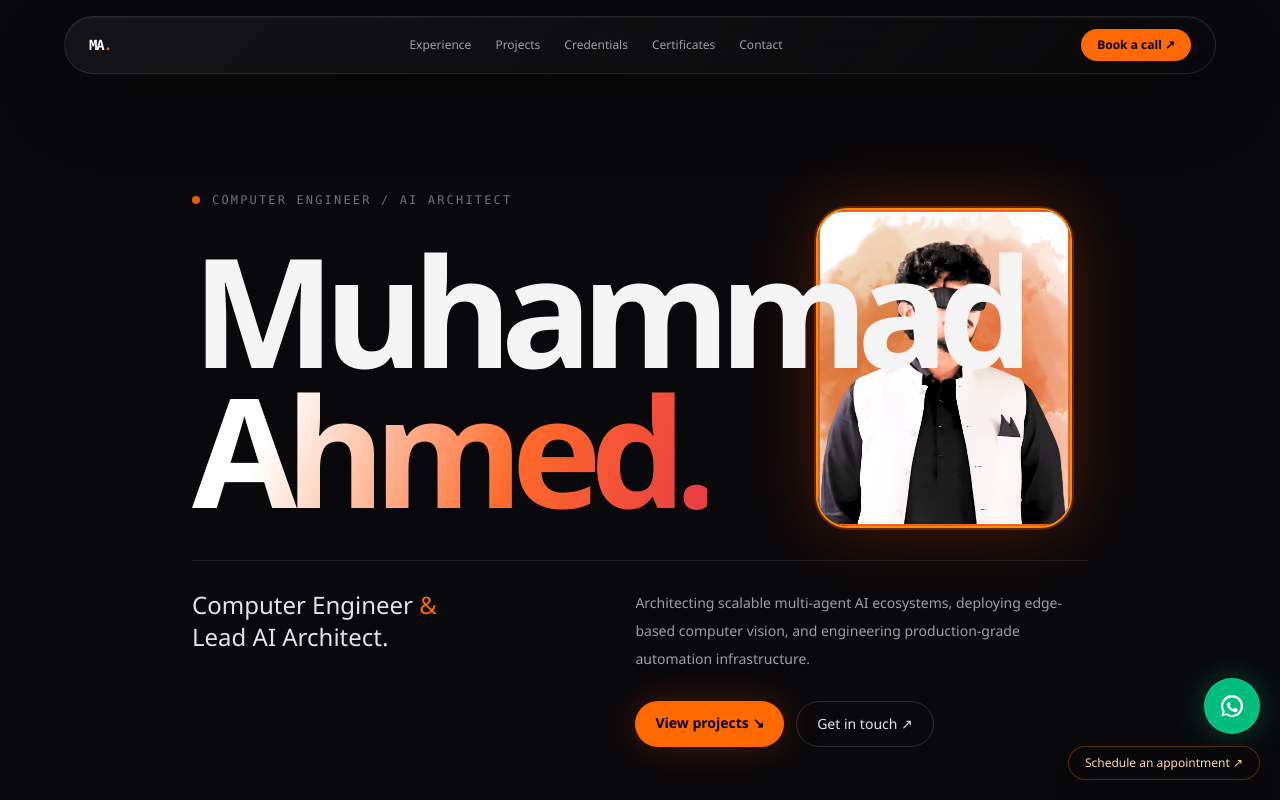
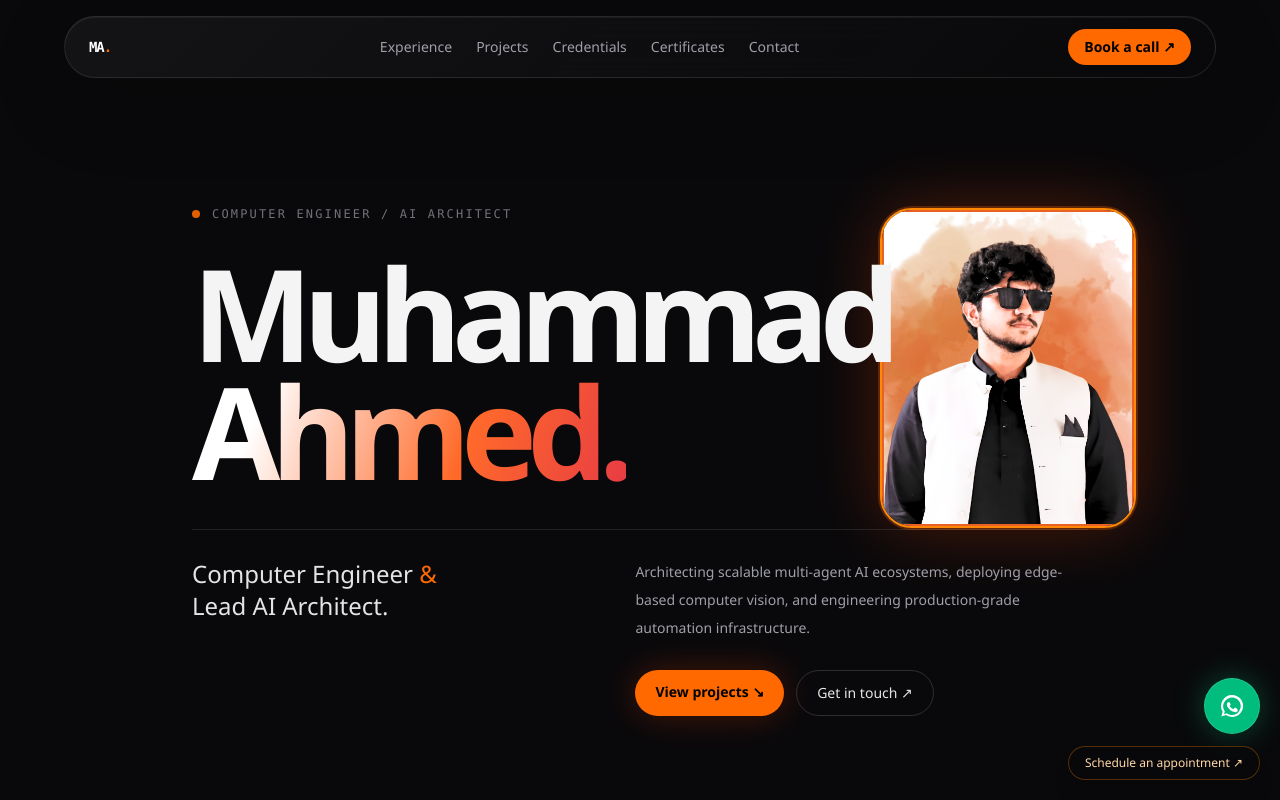
Before and after one commit to MUHAMMADAHMED41/portfolio-webiste, a Next.js app: page / in a window 1280 px wide. Shown: the top 800 px of the page. Built offline with nearby package versions, Linux system fonts and the light colour scheme; no server answers.

Commit message:
Adjust hero portrait and header typography

```diff
--- a/app/page.tsx
+++ b/app/page.tsx
@@ -1,7 +1,4 @@
-"use client";
-
 import Image from "next/image";
-import { motion } from "framer-motion";
 import { PageShell } from "@/components/SiteChrome";
 import { certificates, ciscoBadges, experience, freelanceProjects, googleBadges, linkedinUrl, microsoftBadgeImage, microsoftBadges } from "@/lib/portfolio-data";
 
@@ -21,16 +18,16 @@ export default function Home() {
     <section className="relative mx-auto flex min-h-[730px] max-w-7xl items-center px-6 pb-28 pt-20 sm:px-10 lg:px-16">
       <div className="relative z-10 max-w-5xl">
         <p className="mb-8 flex items-center gap-3 font-mono text-xs uppercase tracking-[0.18em] text-zinc-500"><span className="h-2 w-2 animate-pulse rounded-full bg-orange-500" /> Computer Engineer / AI Architect</p>
-        <div className="mb-8 flex items-center gap-5 sm:hidden"><div className="relative h-20 w-20 overflow-hidden rounded-full border border-orange-400/40 bg-zinc-900"><Image src="/pfp.jpeg" alt="Muhammad Ahmed" fill sizes="80px" className="object-cover" /></div><span className="font-mono text-xs uppercase tracking-[0.18em] text-orange-300">Muhammad Ahmed</span></div><h1 className="text-6xl font-semibold leading-[0.92] tracking-[-0.075em] sm:text-8xl lg:text-[9.5rem]">Muhammad<br /><span className="text-gradient">Ahmed.</span></h1>
+        <div className="mb-8 flex items-center gap-5 sm:hidden"><div className="relative h-20 w-20 overflow-hidden rounded-full border border-orange-400/40 bg-zinc-900"><Image src="/pfp.jpeg" alt="Muhammad Ahmed" fill sizes="80px" className="object-cover" /></div><span className="font-mono text-xs uppercase tracking-[0.18em] text-orange-300">Muhammad Ahmed</span></div><h1 className="text-5xl font-semibold leading-[0.92] tracking-[-0.075em] sm:text-7xl lg:text-[8rem]">Muhammad<br /><span className="text-gradient">Ahmed.</span></h1>
         <div className="mt-10 grid max-w-4xl gap-8 border-t border-white/10 pt-7 md:grid-cols-[1fr_1.1fr]"><p className="text-xl font-medium text-zinc-200 sm:text-2xl">Computer Engineer <span className="text-orange-500">&amp;</span><br />Lead AI Architect.</p><div><p className="max-w-lg text-sm leading-7 text-zinc-400">Architecting scalable multi-agent AI ecosystems, deploying edge-based computer vision, and engineering production-grade automation infrastructure.</p><div className="mt-7 flex flex-wrap gap-3"><a href="/projects" className="rounded-full bg-orange-500 px-5 py-3 text-sm font-bold text-black shadow-[0_0_35px_rgba(255,69,0,0.25)] hover:bg-orange-400">View projects ↘</a><a href="/contact" className="rounded-full border border-white/15 px-5 py-3 text-sm text-zinc-200 hover:border-orange-500/60">Get in touch ↗</a></div></div></div>
-      </div><div className="absolute right-8 top-24 hidden h-64 w-52 overflow-hidden rounded-[2rem] border-2 border-orange-400 bg-zinc-900/60 shadow-[0_0_70px_rgba(255,69,0,0.28)] ring-2 ring-orange-500/25 sm:block lg:right-20 lg:h-80 lg:w-64"><Image src="/pfp.jpeg" alt="Muhammad Ahmed" fill sizes="256px" className="object-cover" priority /></div>
+      </div><div className="absolute right-8 top-24 hidden h-64 w-52 overflow-hidden rounded-[2rem] border-2 border-orange-400 bg-zinc-900/60 shadow-[0_0_70px_rgba(255,69,0,0.28)] ring-2 ring-orange-500/25 sm:block lg:right-4 lg:h-80 lg:w-64"><Image src="/pfp.jpeg" alt="Muhammad Ahmed" fill sizes="256px" className="object-cover" priority /></div>
     </section>
 
     <section className="overflow-hidden border-y border-white/10 bg-white/[0.02] py-5" aria-label="Google, Microsoft, and Cisco credentials"><div className="marquee-track flex items-center gap-5">{marqueeBadges.map((badge, index) => <span key={`${badge.title}-${index}`} className="flex items-center gap-3 whitespace-nowrap rounded-full border border-orange-500/20 bg-orange-500/[0.06] px-5 py-3 font-mono text-xs text-orange-100/85"><Image src={badge.image} alt="" width={38} height={38} unoptimized className="h-9 w-9 object-contain" />{badge.title}</span>)}</div></section>
 
     <section className="mx-auto grid max-w-7xl gap-4 px-6 py-28 sm:px-10 lg:grid-cols-[1.1fr_0.9fr] lg:px-16"><div className="glass rounded-2xl p-7 sm:p-10"><p className="font-mono text-xs uppercase tracking-[0.2em] text-orange-500">Now building</p><h2 className="mt-6 text-3xl font-semibold tracking-[-0.05em] sm:text-5xl">Systems that hold up under pressure.</h2><p className="mt-6 text-sm leading-7 text-zinc-400">From edge devices and local models to cloud infrastructure, I build practical systems that turn ambitious ideas into dependable products.</p><a href="/experience" className="mt-8 inline-block text-sm text-orange-400 hover:text-orange-300">Explore experience ↗</a></div><div className="rounded-2xl border border-orange-500/25 bg-orange-500/[0.06] p-7 sm:p-10"><p className="font-mono text-xs uppercase tracking-[0.2em] text-orange-400">Credentials archive</p><p className="mt-6 text-6xl font-semibold tracking-[-0.08em] text-orange-100">{googleBadges.length + microsoftBadges.length + ciscoBadges.length}<span className="text-2xl text-orange-400">+</span></p><p className="mt-2 text-sm text-orange-100/60">Google, Microsoft Learn, Cisco, and verified certificate achievements.</p><a href="/credentials" className="mt-8 inline-block text-sm text-orange-300 hover:text-white">View all credentials ↗</a></div></section>
 
-    <section className="mx-auto max-w-7xl px-6 pb-28 sm:px-10 lg:px-16"><div className="mb-10 flex items-end justify-between border-t border-white/10 pt-8"><div><p className="font-mono text-xs uppercase tracking-[0.2em] text-orange-500">Recent experience</p><h2 className="mt-4 text-3xl font-semibold tracking-[-0.05em]">Work with purpose.</h2></div><a href="/experience" className="text-sm text-zinc-400 hover:text-white">Full timeline ↗</a></div><div className="grid gap-4 lg:grid-cols-3">{experience.slice(0, 3).map((item, index) => <motion.a whileHover={{ y: -4 }} href="/experience" key={item.company} className="glass rounded-2xl p-6"><span className="font-mono text-xs text-orange-500">0{index + 1} / {item.period}</span><h3 className="mt-12 text-xl font-semibold tracking-[-0.04em]">{item.role}</h3><p className="mt-2 text-sm text-orange-400">{item.company}</p><p className="mt-5 line-clamp-2 text-sm leading-6 text-zinc-500">{item.details[0]}</p></motion.a>)}</div></section>
+    <section className="mx-auto max-w-7xl px-6 pb-28 sm:px-10 lg:px-16"><div className="mb-10 flex items-end justify-between border-t border-white/10 pt-8"><div><p className="font-mono text-xs uppercase tracking-[0.2em] text-orange-500">Recent experience</p><h2 className="mt-4 text-3xl font-semibold tracking-[-0.05em]">Work with purpose.</h2></div><a href="/experience" className="text-sm text-zinc-400 hover:text-white">Full timeline ↗</a></div><div className="grid gap-4 lg:grid-cols-3">{experience.slice(0, 3).map((item, index) => <a href="/experience" key={item.company} className="glass rounded-2xl p-6"><span className="font-mono text-xs text-orange-500">0{index + 1} / {item.period}</span><h3 className="mt-12 text-xl font-semibold tracking-[-0.04em]">{item.role}</h3><p className="mt-2 text-sm text-orange-400">{item.company}</p><p className="mt-5 line-clamp-2 text-sm leading-6 text-zinc-500">{item.details[0]}</p></a>)}</div></section>
 
     <section className="mx-auto max-w-7xl px-6 pb-28 sm:px-10 lg:px-16"><div className="mb-10 flex items-end justify-between border-t border-white/10 pt-8"><div><p className="font-mono text-xs uppercase tracking-[0.2em] text-orange-500">Selected projects</p><h2 className="mt-4 text-3xl font-semibold tracking-[-0.05em]">Ideas made tangible.</h2></div><a href="/projects" className="text-sm text-zinc-400 hover:text-white">All projects ↗</a></div><div className="grid gap-4 md:grid-cols-3">{projects.map((project, index) => <a href="/projects" key={project.title} className="group rounded-2xl border border-white/10 bg-zinc-900/60 p-6 transition hover:-translate-y-1 hover:border-orange-500/40"><span className="font-mono text-xs text-zinc-600">0{index + 1}</span><h3 className="mt-16 text-2xl font-semibold tracking-[-0.05em] group-hover:text-orange-300">{project.title}</h3><p className="mt-3 text-sm text-orange-400">{project.category}</p><p className="mt-5 line-clamp-3 text-sm leading-6 text-zinc-400">{project.description}</p><p className="mt-6 border-t border-white/10 pt-4 text-xs leading-5 text-zinc-500">{project.outcome}</p></a>)}</div></section>
 
--- a/components/SiteChrome.tsx
+++ b/components/SiteChrome.tsx
@@ -4,7 +4,7 @@ import Link from "next/link";
 import { calendlyUrl, githubUrl, googleDeveloperUrl, linkedinUrl, whatsappUrl } from "@/lib/portfolio-data";
 
 export function SiteNav() {
-  return <nav className="glass fixed left-1/2 top-4 z-50 flex w-[calc(100%-2rem)] max-w-6xl -translate-x-1/2 items-center justify-between rounded-full px-4 py-3 sm:px-6"><Link href="/" className="font-mono text-sm font-bold tracking-[-0.08em] text-white">MA<span className="text-orange-500">.</span></Link><div className="hidden items-center gap-6 text-xs text-zinc-400 md:flex"><a className="hover:text-white" href="/experience">Experience</a><a className="hover:text-white" href="/projects">Projects</a><a className="hover:text-white" href="/credentials">Credentials</a><a className="hover:text-white" href="/certificates">Certificates</a><a className="hover:text-white" href="/contact">Contact</a></div><a href={calendlyUrl} target="_blank" rel="noreferrer" className="rounded-full bg-orange-500 px-4 py-2 text-xs font-bold text-black transition hover:bg-orange-400">Book a call <span aria-hidden="true">↗</span></a></nav>;
+  return <nav className="glass fixed left-1/2 top-4 z-50 flex w-[calc(100%-2rem)] max-w-6xl -translate-x-1/2 items-center justify-between rounded-full px-4 py-3 sm:px-6"><Link href="/" className="font-mono text-sm font-bold tracking-[-0.08em] text-white">MA<span className="text-orange-500">.</span></Link><div className="hidden items-center gap-6 text-sm text-zinc-400 md:flex"><a className="hover:text-white" href="/experience">Experience</a><a className="hover:text-white" href="/projects">Projects</a><a className="hover:text-white" href="/credentials">Credentials</a><a className="hover:text-white" href="/certificates">Certificates</a><a className="hover:text-white" href="/contact">Contact</a></div><a href={calendlyUrl} target="_blank" rel="noreferrer" className="rounded-full bg-orange-500 px-4 py-2 text-sm font-bold text-black transition hover:bg-orange-400">Book a call <span aria-hidden="true">↗</span></a></nav>;
 }
 
 export function ContactFloaters() {
```
